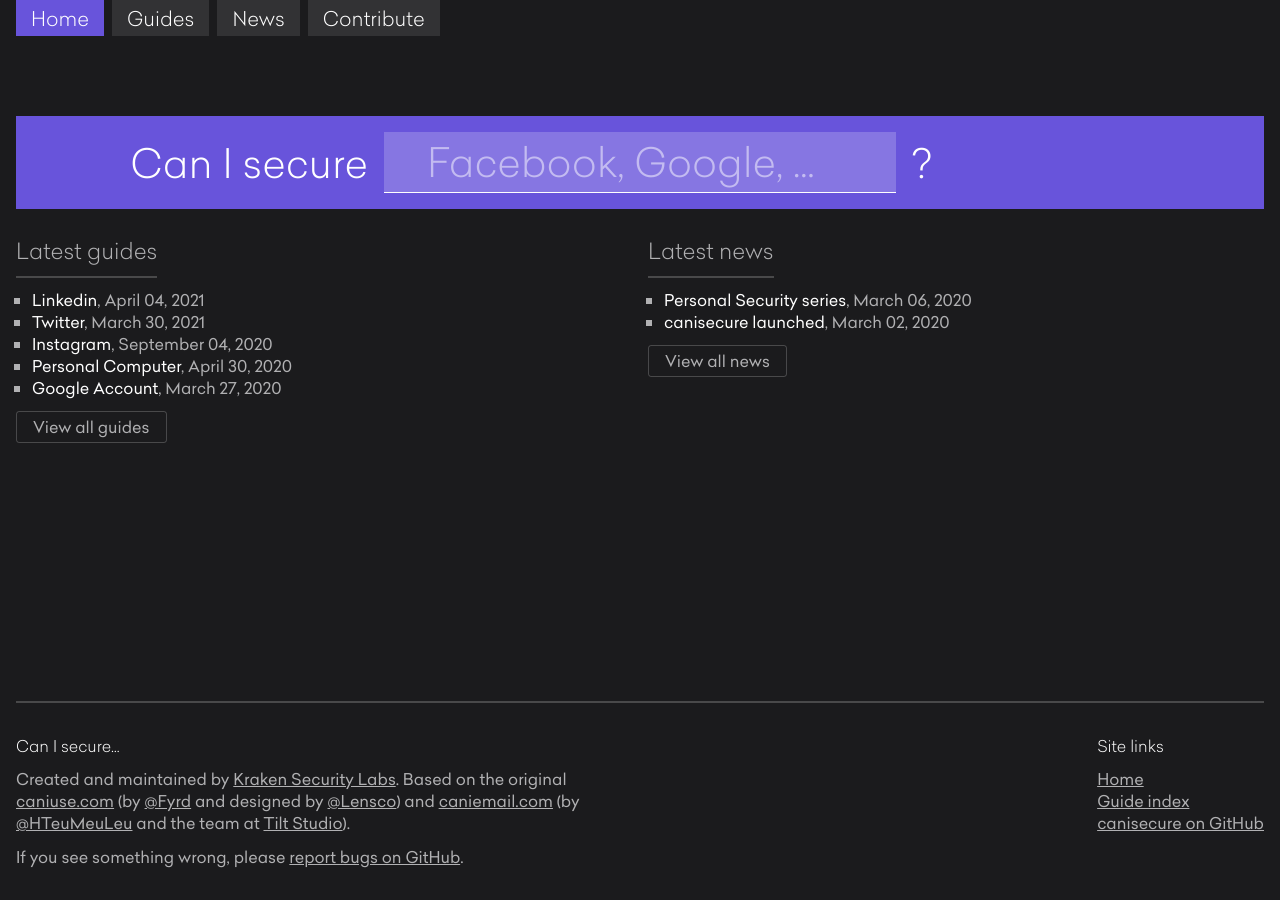
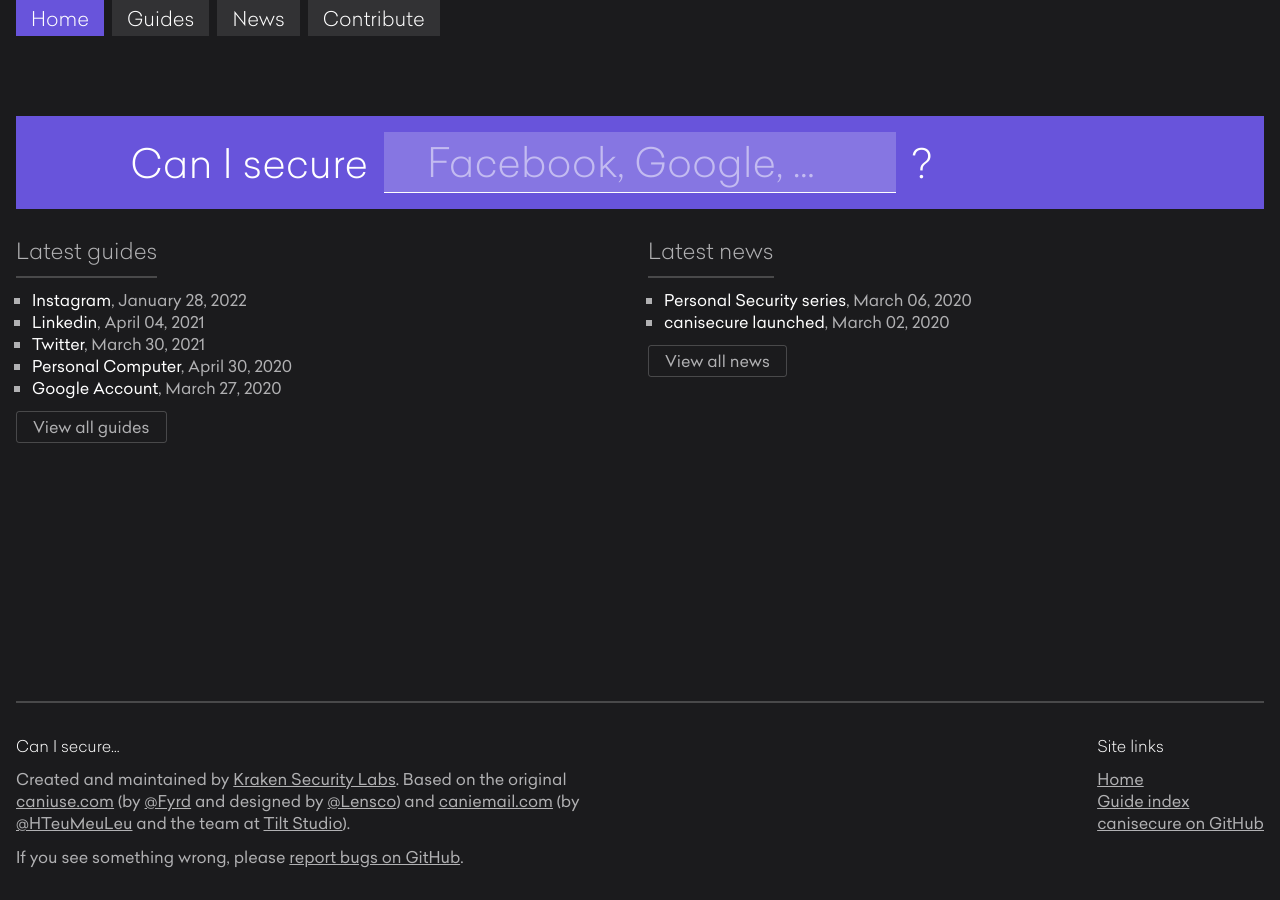
Before and after one commit to krakensecuritylabs/canisecure, a Jekyll site: the page built from index.html, in a window 1280 px wide. Built offline with Jekyll 4.4.1, drawn with Linux system fonts in a browser that asks for light colours.

Commit message:
Update instagram.md

```diff
--- a/_guides/instagram.md
+++ b/_guides/instagram.md
@@ -1,7 +1,7 @@
 ---
 title: "Instagram"
-updated: "2020-09-04"
-category: "Social Media"
+updated: "2022-01-28"
+category: "Account Security"
 ---
 
 ## Consider removing your Full Name
```
